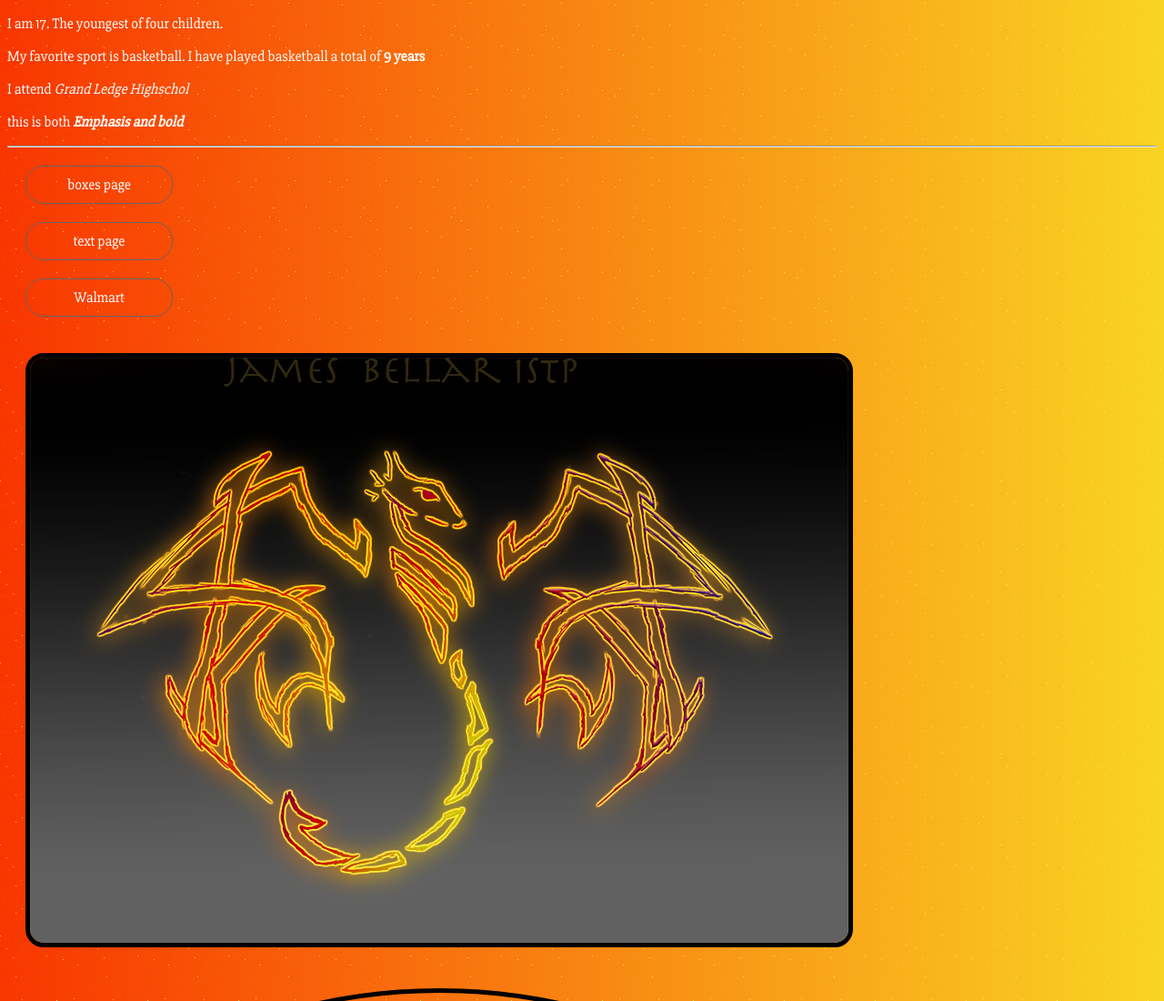
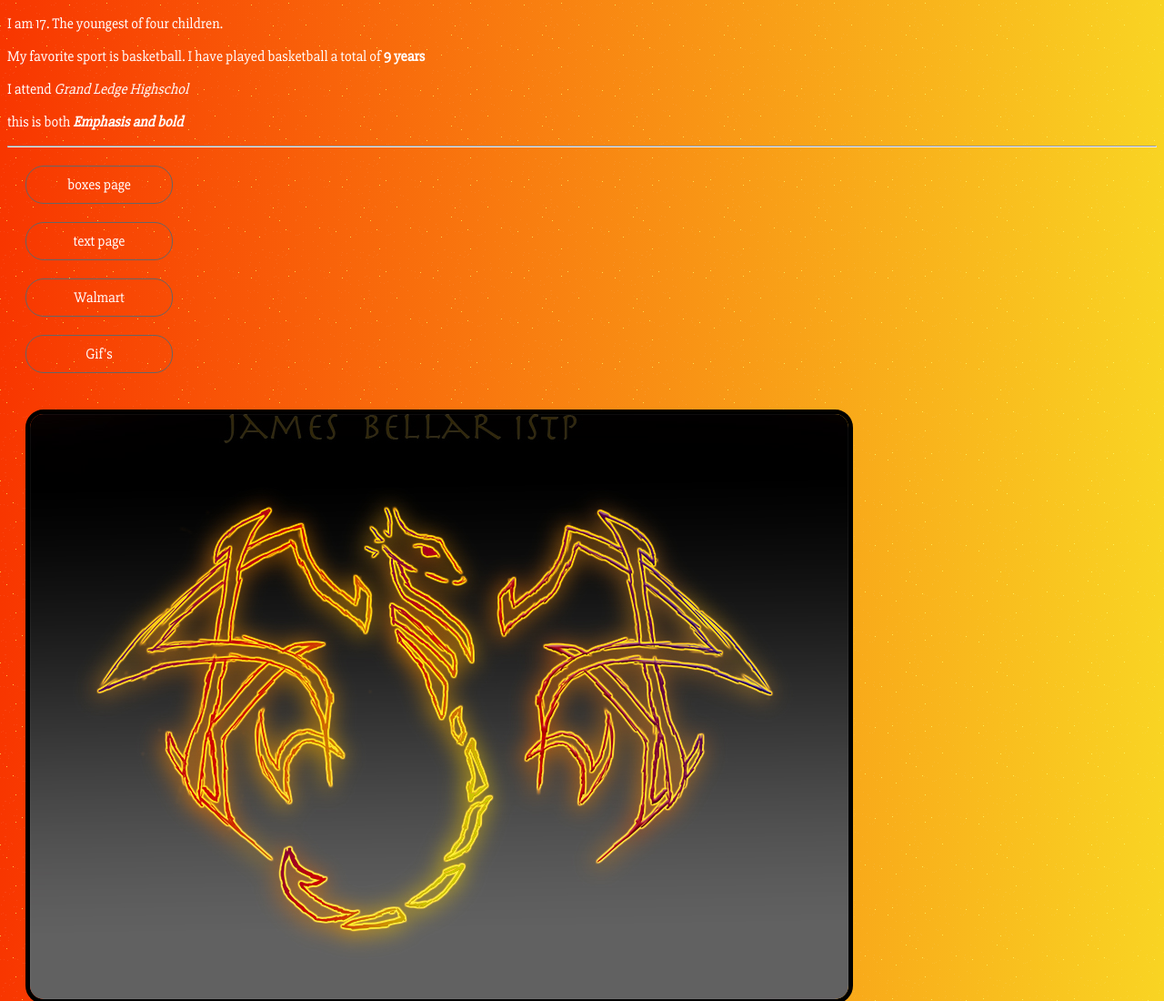
Before and after one commit to MythJames/My-Class-Website, a plain HTML site: page index.html in a window 1280 px wide. Shown: the top 1100 px of the page at 91% size. Drawn offline with Linux system fonts and the light colour scheme.

Commit message:
Update index.html

```diff
--- a/index.html
+++ b/index.html
@@ -74,6 +74,7 @@ body{
 <li><a href="file:///Users/bellarj1/Desktop/My-Class-Website/box.html">boxes page</a></li>
 <li><a href="#">text page</a></li>
 <li><a href="https://www.walmart.com">Walmart</a></li>
+<li><a href="file:///Users/bellarj1/Desktop/My-Class-Website/Gif%20website.html"> Gif's</a></li>
 </ul>
 
 <img src="Doodle.jpg" alt="fire dragon">
```
